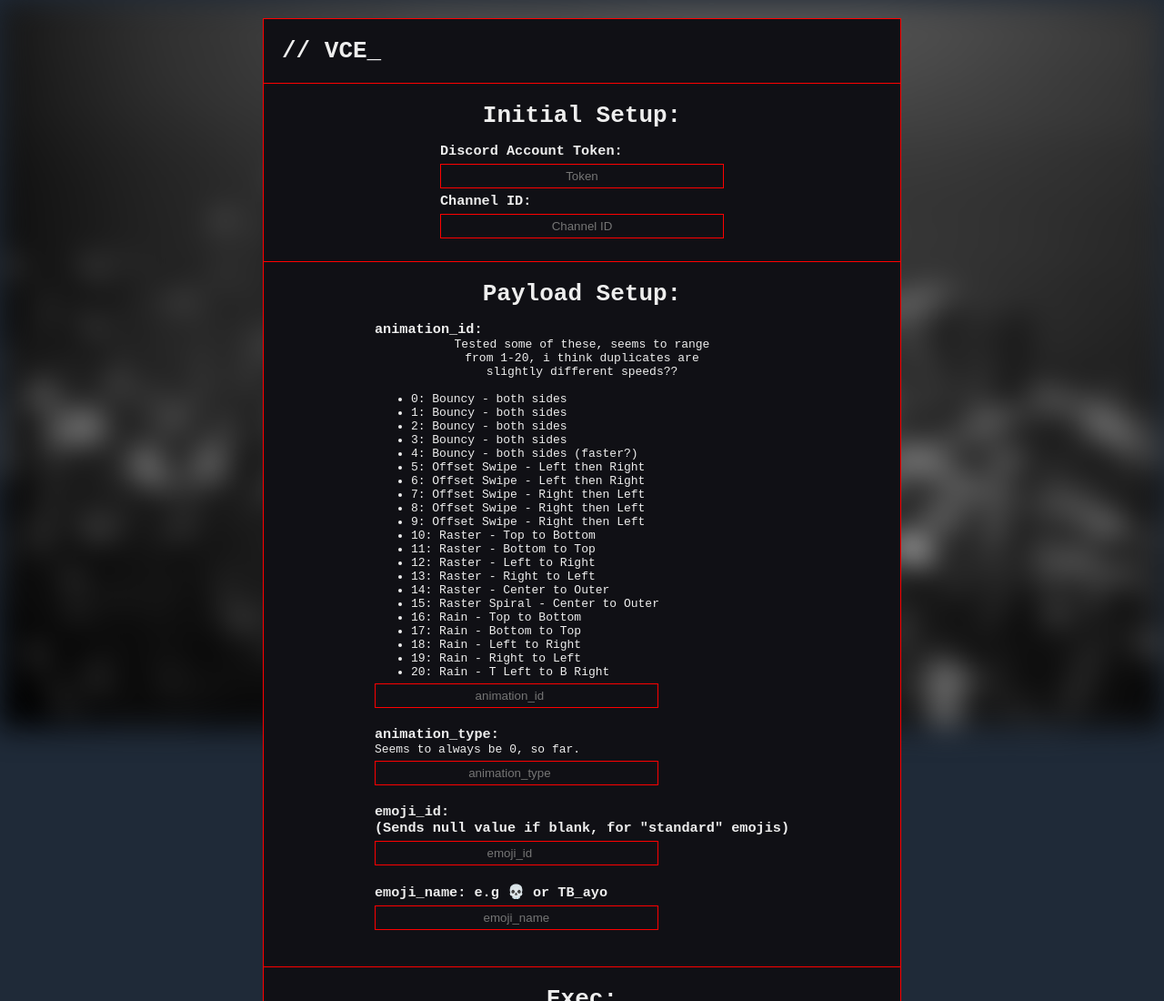
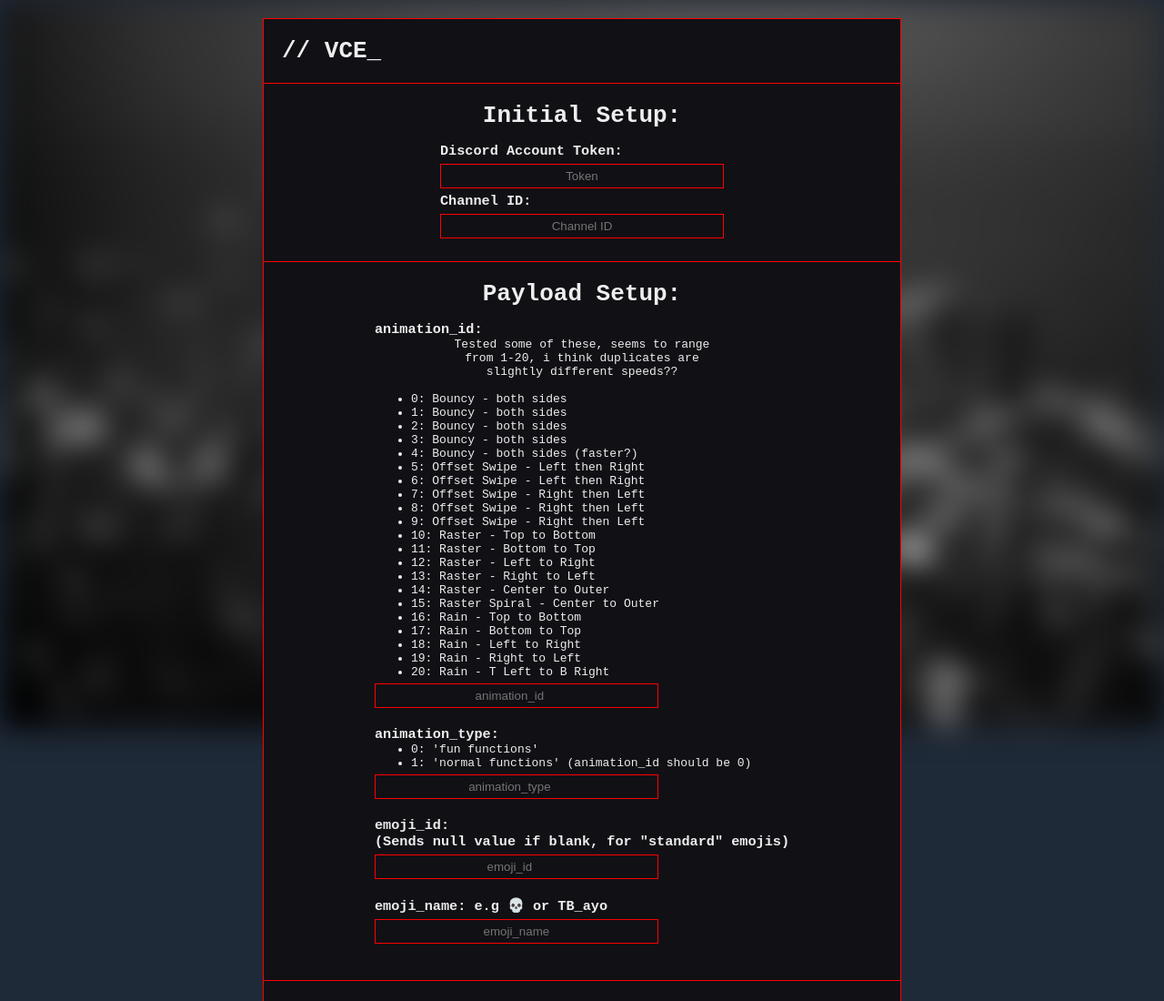
Before and after one commit to Tehbb3/FK_VCE, a plain HTML site: page src/index.html in a window 1280 px wide. Shown: the top 1100 px of the page at 91% size. Drawn offline with Linux system fonts and the light colour scheme.

Commit message:
Worked out animation types .-.

```diff
--- a/src/index.html
+++ b/src/index.html
@@ -69,9 +69,10 @@
             <br>
 
             <h3>animation_type:</h3>
-            <p>
-                Seems to always be 0, so far.
-            </p>
+            <ul>
+                <li>0: 'fun functions'</li>
+                <li>1: 'normal functions' (animation_id should be 0) </li>
+            </ul>
             <input type="number" name="animation_type" id="input-animation-type" placeholder="animation_type">
             <br>
             <br>
```
